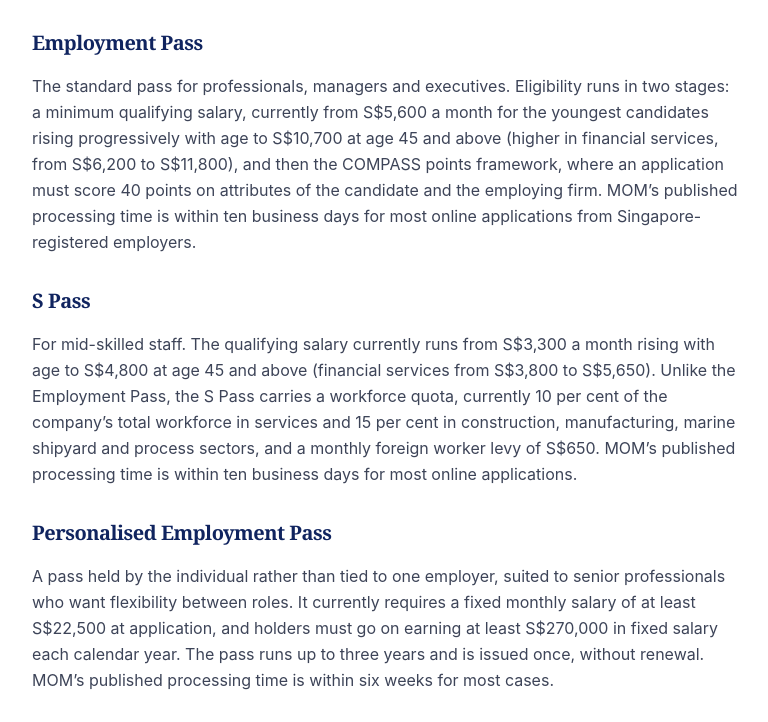
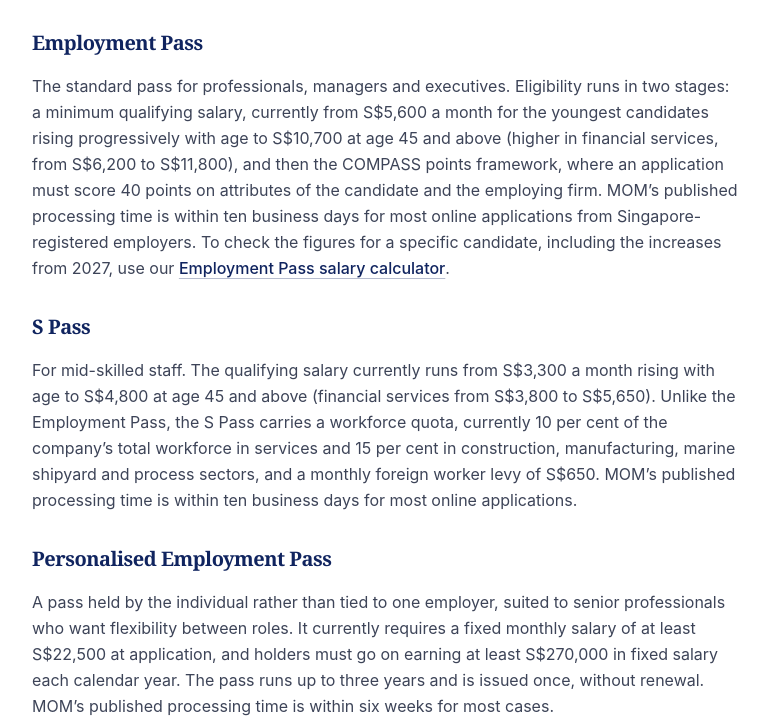
Before and after one commit to davidstepat-dot/meridium-website, an Astro site: page /services/payroll-hr in a window 1280 px wide. Shown: the part 1941-2663 px from the top of the page, without its empty margins (64-832 px from the left). Built offline with nearby package versions, Linux system fonts and the light colour scheme; Astro itself is replaced by a stand-in of ours.

Commit message:
Link EP salary calculator from payroll and HR page (EN)

```diff
--- a/src/content/services/en/payroll-hr.md
+++ b/src/content/services/en/payroll-hr.md
@@ -78,7 +78,7 @@
 
 ### Employment Pass
 
-The standard pass for professionals, managers and executives. Eligibility runs in two stages: a minimum qualifying salary, currently from S$5,600 a month for the youngest candidates rising progressively with age to S$10,700 at age 45 and above (higher in financial services, from S$6,200 to S$11,800), and then the COMPASS points framework, where an application must score 40 points on attributes of the candidate and the employing firm. MOM's published processing time is within ten business days for most online applications from Singapore-registered employers.
+The standard pass for professionals, managers and executives. Eligibility runs in two stages: a minimum qualifying salary, currently from S$5,600 a month for the youngest candidates rising progressively with age to S$10,700 at age 45 and above (higher in financial services, from S$6,200 to S$11,800), and then the COMPASS points framework, where an application must score 40 points on attributes of the candidate and the employing firm. MOM's published processing time is within ten business days for most online applications from Singapore-registered employers. To check the figures for a specific candidate, including the increases from 2027, use our [Employment Pass salary calculator](/resources/#ep-salary-calculator).
 <!-- Verified 12 Aug 2026: https://www.mom.gov.sg/passes-and-permits/employment-pass/eligibility and .../apply-for-a-pass -->
 
 ### S Pass
```
